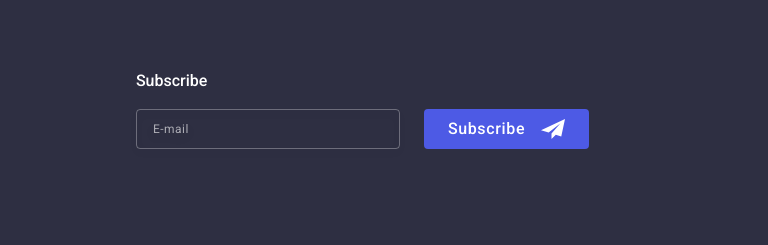
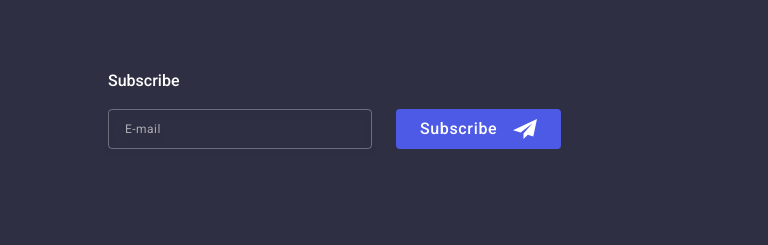
Before and after one commit to Inguliaa/goit-markup-hw-07, a plain HTML site: page index.html in a window 768 px wide. Shown: the part 3082-3327 px from the top of the page. Drawn offline with nearby package versions, Linux system fonts and the light colour scheme.

Commit message:
index fixed

```diff
--- a/css/styles.css
+++ b/css/styles.css
@@ -826,7 +826,8 @@ img {
     flex-wrap: wrap;
     column-gap: 24px;
     row-gap: 72px;
-    justify-content: center;
+    max-width: 552px;
+    padding-left: 0;
   }
 }
 
@@ -863,12 +864,6 @@ img {
 @media screen and (min-width: 758px) {
   .subscribe-container {
     text-align: start;
-  }
-}
-
-@media (min-width: 768px) and (max-width: 1200px) {
-  .subscribe-container {
-    margin-left: -43px;
   }
 }
 
```
